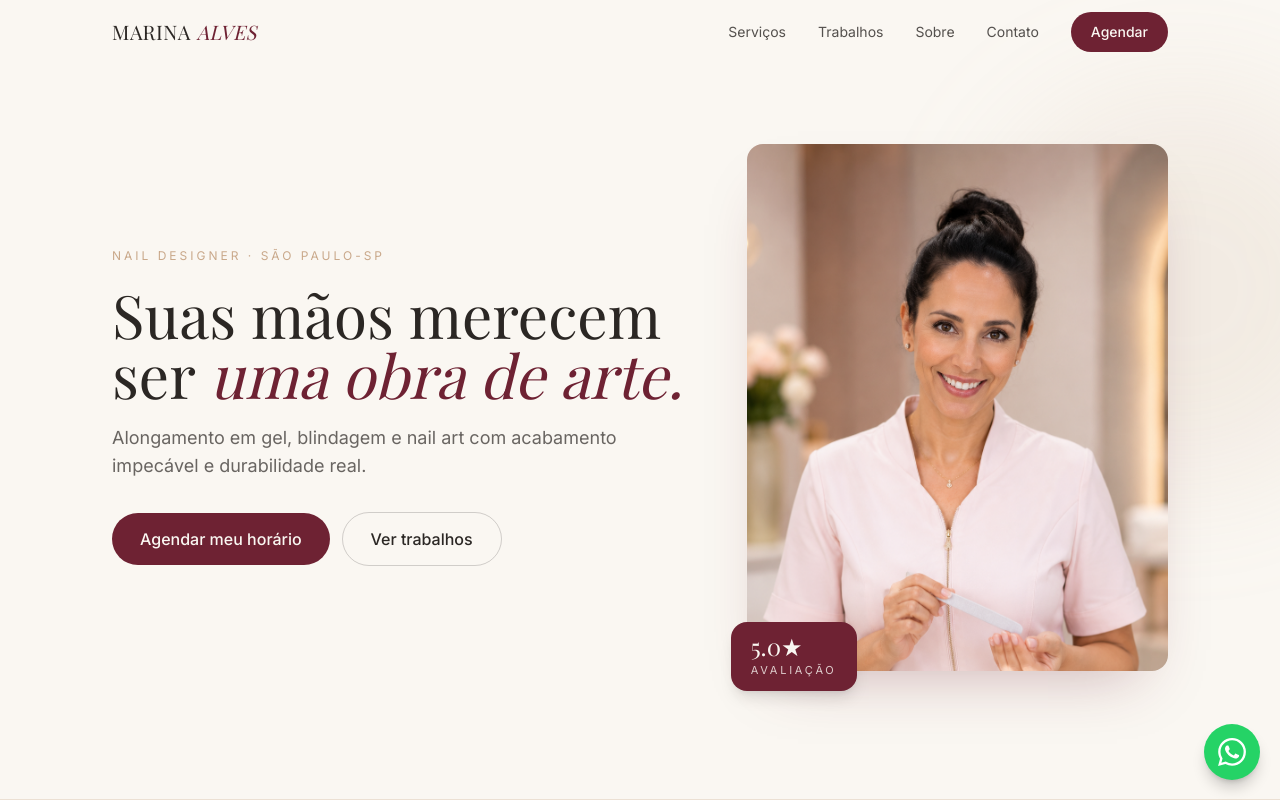
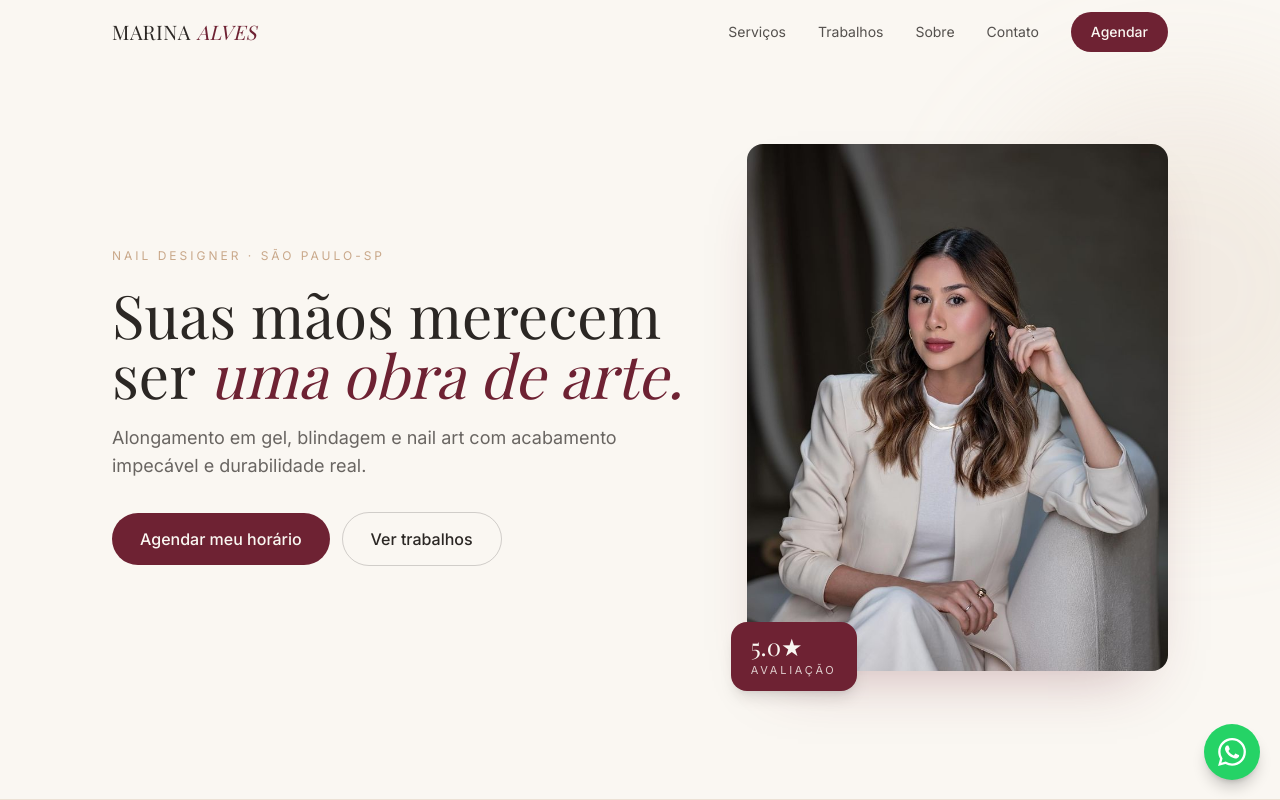
Before and after one commit to 0405200504/page-1-portf-lio-, a Next.js app: page / in a window 1280 px wide. Shown: the top 800 px of the page. Built offline with nearby package versions, Linux system fonts and the light colour scheme; a web font is replaced by a local one.

Commit message:
feat: atualiza fotos da profissional no Hero e About

```diff
--- a/components/About.tsx
+++ b/components/About.tsx
@@ -18,7 +18,7 @@ export default function About() {
               className="relative w-full overflow-hidden rounded-2xl shadow-[0_30px_60px_-30px_rgba(110,34,51,0.3)]"
             >
               <Image
-                src="/images/marina-atelie.png"
+                src="/images/profissional-atelie.webp"
                 alt="Marina Alves atendendo uma cliente em sua bancada no ateliê"
                 fill
                 sizes="(max-width: 1024px) 100vw, 40vw"
--- a/components/Hero.tsx
+++ b/components/Hero.tsx
@@ -82,7 +82,7 @@ export default function Hero() {
               className="relative w-full overflow-hidden rounded-2xl shadow-[0_30px_60px_-30px_rgba(110,34,51,0.35)]"
             >
               <Image
-                src="/images/marina-retrato.png"
+                src="/images/profissional-retrato.jpg"
                 alt="Marina Alves, nail designer, sorrindo e segurando uma lixa de unha no ateliê"
                 fill
                 priority
```
Also changed, not shown: public/images/profissional-atelie.webp (added), public/images/profissional-retrato.jpg (added).
